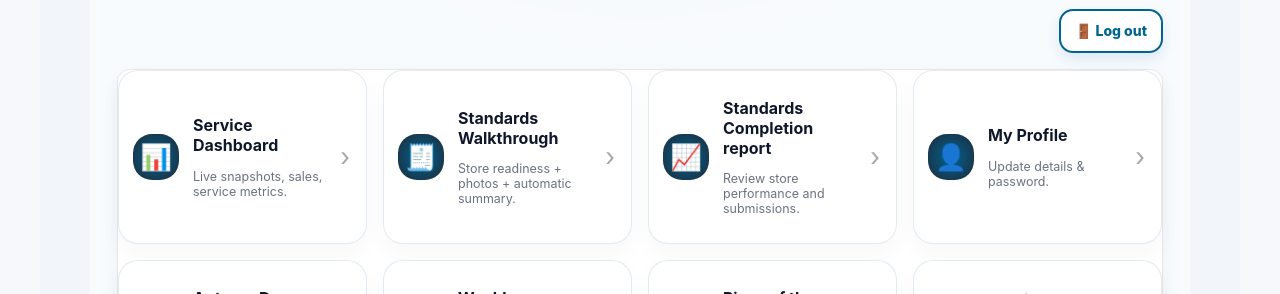
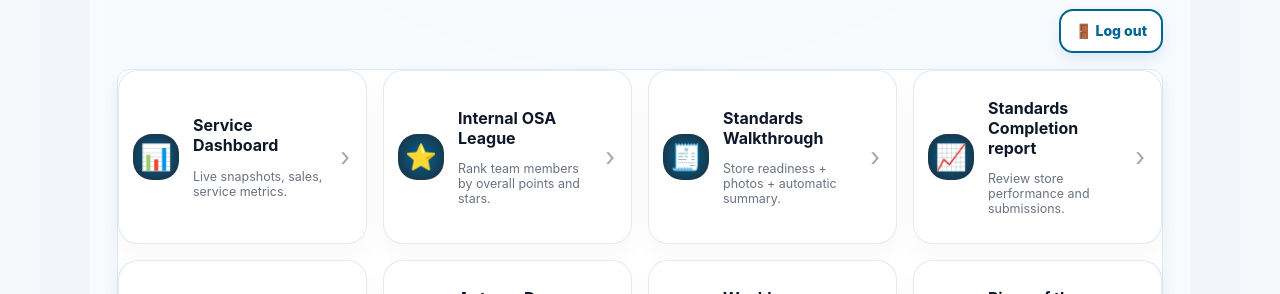
Before and after one commit to dmmh2025/mourne-oids-oer-walkthrough, a Next.js app: page /hub in a window 1280 px wide. Shown: the part 471-765 px from the top of the page. Built offline with nearby package versions, Linux system fonts and the light colour scheme; no server answers; the database is empty.

Commit message:
Update page.tsx

```diff
--- a/app/hub/page.tsx
+++ b/app/hub/page.tsx
@@ -67,7 +67,6 @@ export default function HubPage() {
       await supabase.auth.signOut();
       window.location.href = "/login";
     } catch (e) {
-      // Optional: you could toast an error here if you add a toast system
       console.error(e);
     }
   };
@@ -140,6 +139,16 @@ export default function HubPage() {
             <div className="card-link__body">
               <h2>Service Dashboard</h2>
               <p>Live snapshots, sales, service metrics.</p>
+            </div>
+            <div className="card-link__chevron">›</div>
+          </a>
+
+          {/* ✅ NEW: INTERNAL OSA LEAGUE */}
+          <a href="/osa" className="card-link">
+            <div className="card-link__icon">⭐</div>
+            <div className="card-link__body">
+              <h2>Internal OSA League</h2>
+              <p>Rank team members by overall points and stars.</p>
             </div>
             <div className="card-link__chevron">›</div>
           </a>
```
